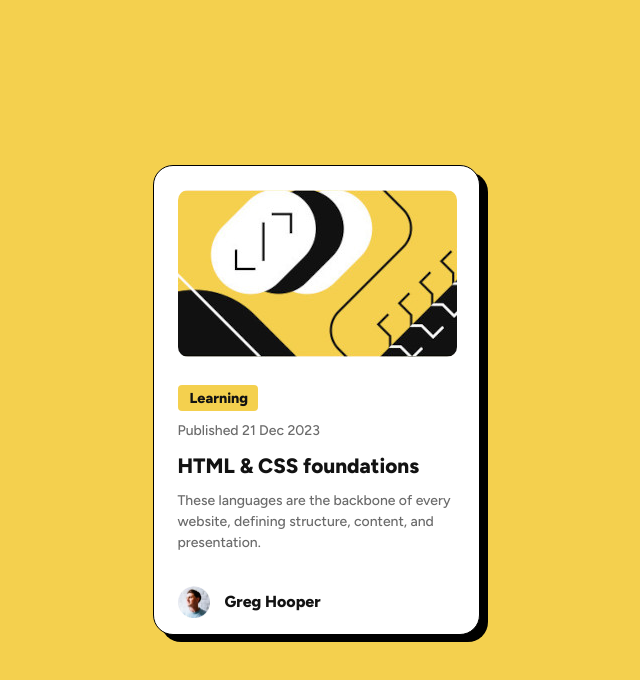
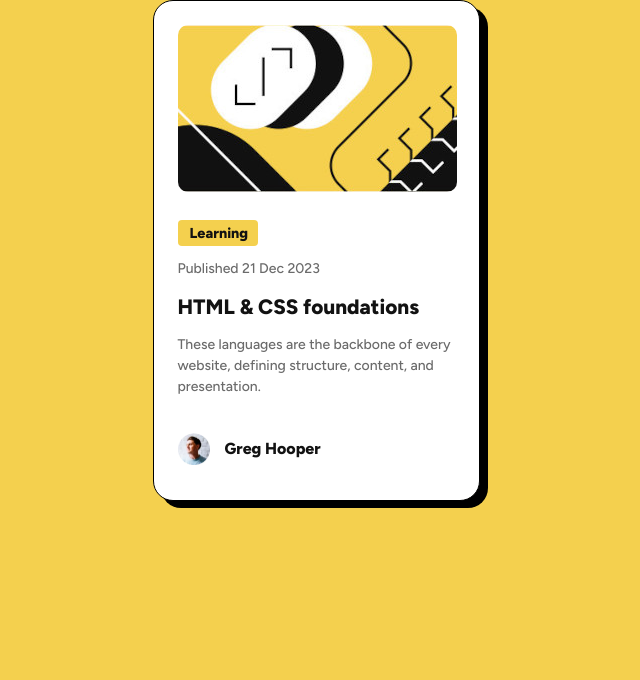
Before and after one commit to mts-ml/development, a plain HTML site: page blog-preview-card-main/index.html in a window 1280 px wide. Shown: the whole page, without its empty margins (324-964 px from the left). Drawn offline with Linux system fonts and the light colour scheme.

Commit message:
Change on CSS

```diff
--- a/blog-preview-card-main/style.css
+++ b/blog-preview-card-main/style.css
@@ -22,12 +22,11 @@ main {
    display: flex;
    justify-content: center;
    align-items: center;
-   height: 100vh;
 }
 
 article {
    width: 327px;
-   height: 470px;
+   height: 501px;
    background-color: var(--white);
    padding: 24px;
    border-radius: 20px;
@@ -54,7 +53,7 @@ article>div.content>h2 {
 }
 
 article > div.content > p {
-   padding: 9px 0;
+   padding: 12px 0;
    font-size: .875rem;
    line-height: 150%;
    color: var(--gray-500);
```
